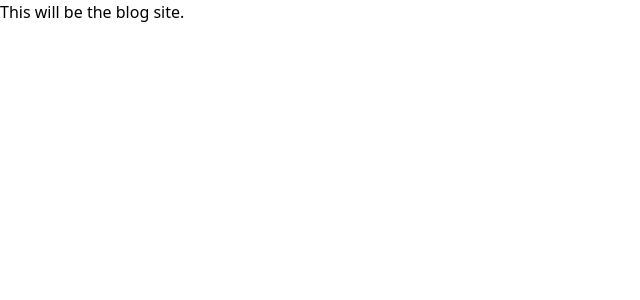
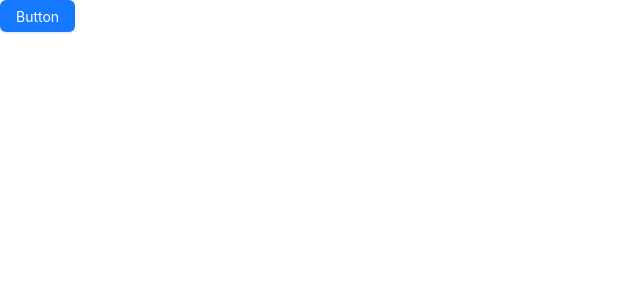
Before and after one commit to Nitin0422/BlogSite, a React (Vite) app: page / in a window 1280 px wide. Shown: the top 300 px of the page, without its empty margins (0-640 px from the left). Built offline with nearby package versions, Linux system fonts and the light colour scheme.

Commit message:
React router added

```diff
--- a/package.json
+++ b/package.json
@@ -12,7 +12,8 @@
   "dependencies": {
     "antd": "^5.18.3",
     "react": "^18.2.0",
-    "react-dom": "^18.2.0"
+    "react-dom": "^18.2.0",
+    "react-router-dom": "^6.23.1"
   },
   "devDependencies": {
     "@types/react": "^18.2.66",
--- a/src/App.tsx
+++ b/src/App.tsx
@@ -1,8 +1,10 @@
+import { Button } from 'antd';
+
 function App() {
 
   return (
     <div className="">
-     This will be the blog site.
+       <Button type="primary">Button</Button>
     </div>
   )
 }
```
Also changed, not shown: 1 other file (tests, documents, lock files or other folders).
